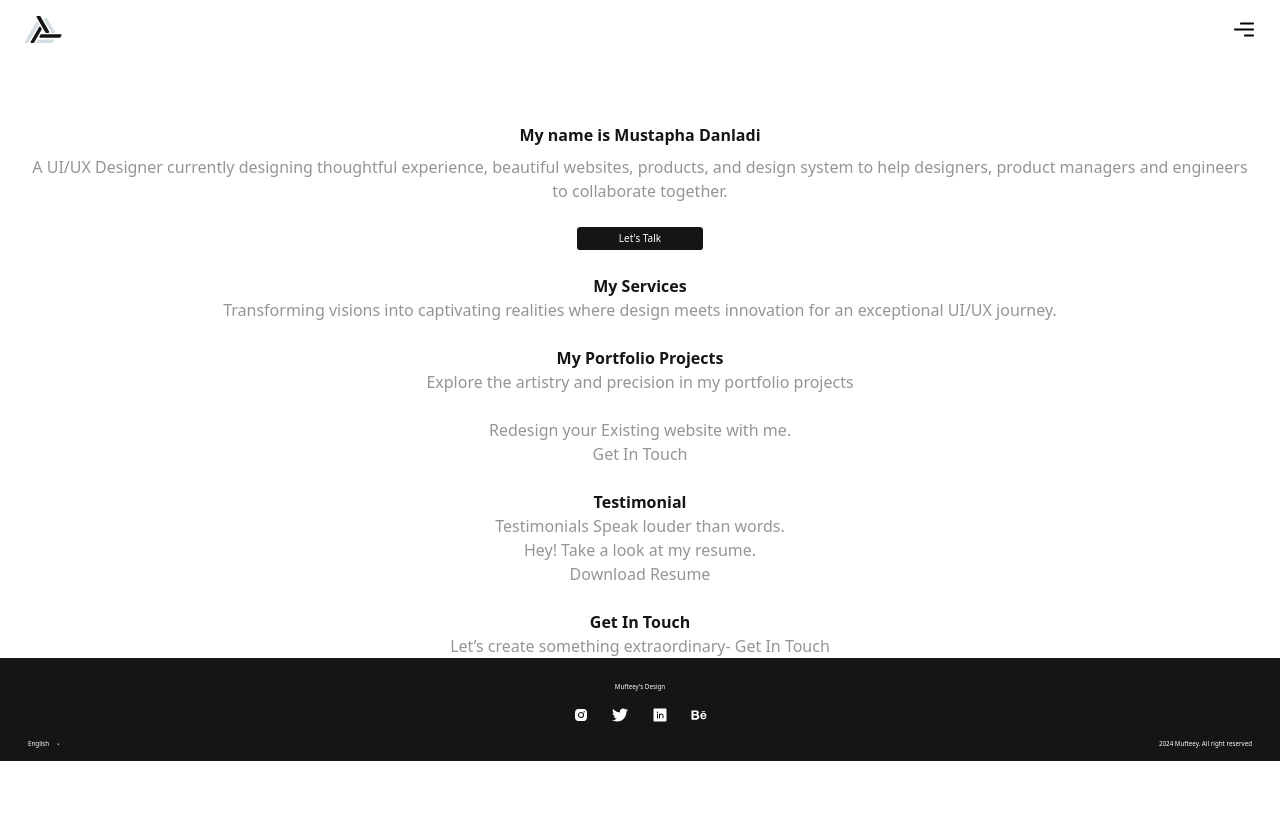
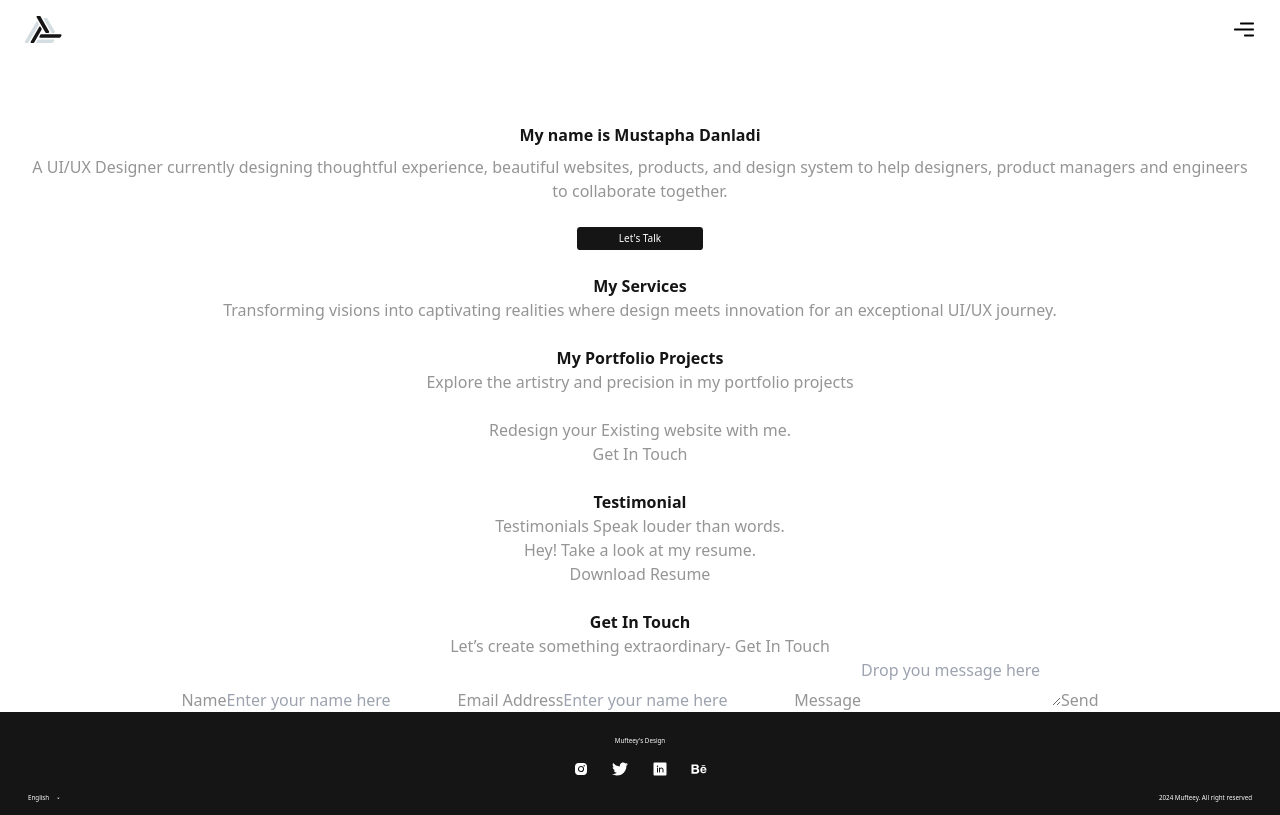
Before and after one commit to mmustaphak/ui-ux-portfolio, a React (Vite) app: page / in a window 1280 px wide. Built offline with nearby package versions, Linux system fonts and the light colour scheme.

Commit message:
Added the Form component with basic markup

```diff
--- /dev/null
+++ b/src/components/GetInTouchForm.jsx
@@ -0,0 +1,22 @@
+import { Form } from "react-router-dom";
+
+export default function GetInTouchForm() {
+  return (
+    <Form>
+        <label>
+            Name
+                <input type="text" name="" id="" placeholder="Enter your name here" />
+        </label>
+        <label>
+            Email Address
+                <input type="text" name="" id="" placeholder="Enter your name here" />
+        </label>
+        <label>
+            Message
+                <textarea placeholder="Drop you message here"></textarea>
+        </label>
+
+        <button type="submit">Send</button>
+    </Form>
+  )
+}
--- a/src/components/Layout.jsx
+++ b/src/components/Layout.jsx
@@ -5,6 +5,7 @@ import { LiaBehance } from "react-icons/lia";
 import { PiLinkedinLogoFill } from "react-icons/pi";
 import logo from "../assets/logo.svg"
 import menu from "../assets/menu.svg"
+import GetInTouchForm from "./GetInTouchForm";
 
 export default function Layout() {
 
@@ -24,7 +25,7 @@ export default function Layout() {
             <div>
                 <h1 className="text-black font-semibold">Get In Touch</h1>
                 <p>Let’s create something extraordinary- Get In Touch</p>
-                {/* Form Component */}
+                <GetInTouchForm />
             </div>
 
             <footer className="flex flex-col justify-center mt-auto pt-6 pb-3 px-7 w-full text-center text-white text-[6.24px] bg-black">
```
